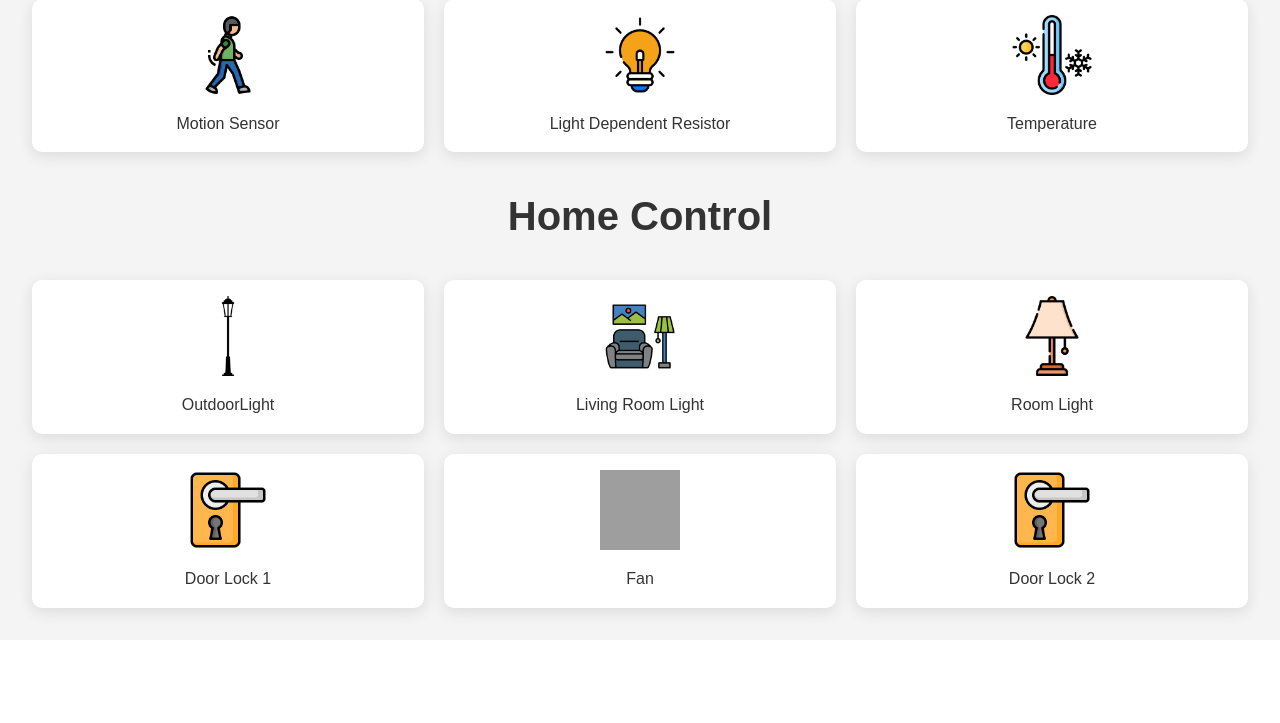
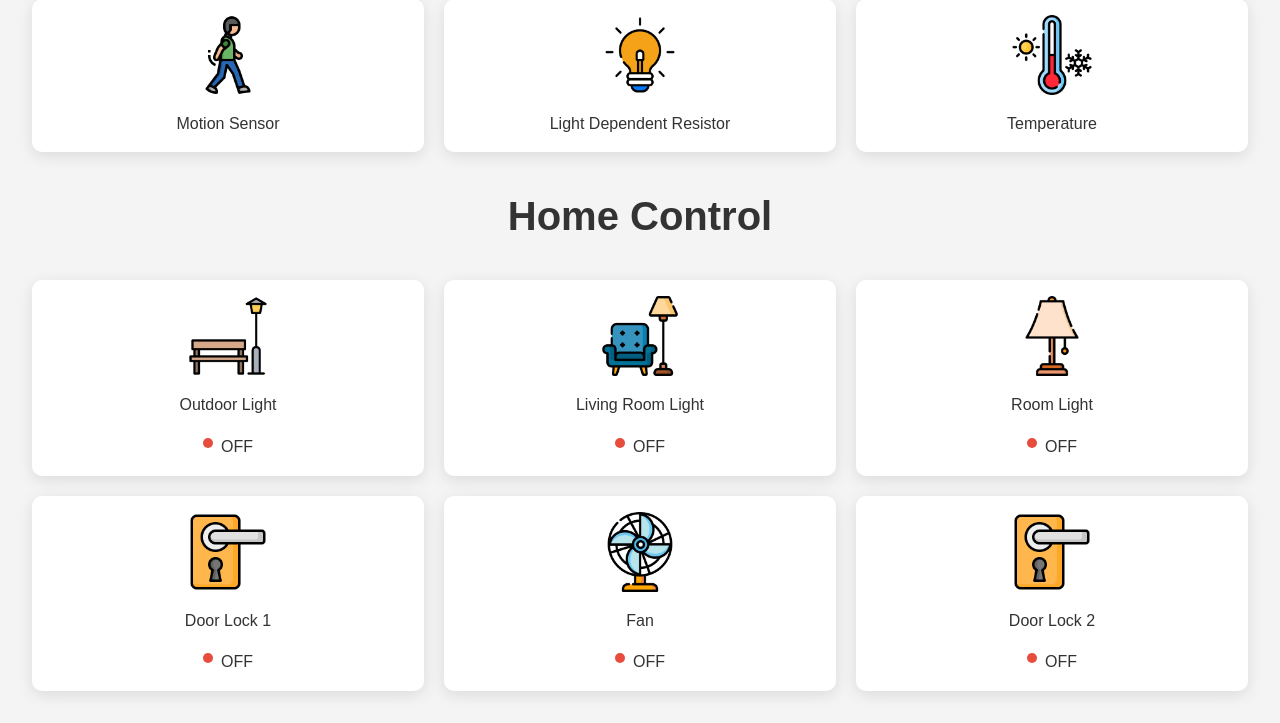
Before and after one commit to anggeching/home-control, a PHP site: page / in a window 1280 px wide. Shown: the part 192-915 px from the top of the page. Before the commit the page ends 815 px from the top, so only its background shows below. Run offline with PHP 8.4, Linux system fonts and the light colour scheme; grey boxes are pictures that could not be loaded.

Commit message:
last commit

```diff
--- a/css/style.css
+++ b/css/style.css
@@ -91,7 +91,7 @@ nav ul li a:hover {
 .icon-container:hover {
   box-shadow: 0 8px 25px rgba(0, 0, 0, 0.2); /* More pronounced shadow */
   transform: scale(1.05); /* Slightly enlarge */
-  background-color: #9eb4ca; /* Light background change */
+  background-color: #d0dbe5; /* Light background change */
 }
 
 /* Icon image styling */
@@ -126,3 +126,36 @@ nav ul li a:hover {
       font-size: 0.9rem;
   }
 }
+
+
+/* Status Wrapper */
+.status-wrapper {
+  display: flex;
+  align-items: center;
+  margin-top: 0.5rem;
+}
+
+/* Status Indicator Styling */
+.status-indicator {
+  width: 10px;
+  height: 10px;
+  border-radius: 50%;
+  background-color: #e74c3c; /* Default red color for OFF */
+  margin-right: 0.5rem;
+}
+
+/* Status ON styling */
+.icon-container[data-status="on"] .status-indicator {
+  background-color: #2ecc71; /* Green color for ON */
+}
+
+/* Status OFF styling */
+.icon-container[data-status="off"] .status-indicator {
+  background-color: #e74c3c; /* Red color for OFF */
+}
+
+/* Status text styling */
+.status-text {
+  font-size: 0.9rem;
+  color: #333;
+}
--- a/index.html
+++ b/index.html
@@ -44,33 +44,68 @@
         <!-- Icon Container 1 -->
         <div class="icon-container">
             <img class="icon icon-example-1" src="outdoorlight.png" alt="Example 1">
-            <p>OutdoorLight</p>
+            <p>Outdoor Light</p>
+            <div class="status-wrapper">
+              <span class="status-indicator"></span>
+              <p class="status-text">OFF</p>
+          </div>
         </div>
+
         <!-- Icon Container 2 -->
         <div class="icon-container">
             <img class="icon icon-example-2" src="livingroom.png" alt="Example 2">
             <p>Living Room Light</p>
+            <div class="status-wrapper">
+              <span class="status-indicator"></span>
+              <p class="status-text">OFF</p>
+          </div>
         </div>
+
+
         <!-- Icon Container 3 -->
         <div class="icon-container">
             <img class="icon icon-example-3" src="roomlight.png" alt="Example 3">
             <p>Room Light</p>
+            <div class="status-wrapper">
+              <span class="status-indicator"></span>
+              <p class="status-text">OFF</p>
+          </div>
         </div>
+
+
         <!-- Icon Container 4 -->
         <div class="icon-container">
             <img class="icon icon-example-4" src="doorlock.png" alt="Example 4">
             <p>Door Lock 1</p>
+            <div class="status-wrapper">
+              <span class="status-indicator"></span>
+              <p class="status-text">OFF</p>
+          </div>
         </div>
+
+
         <!-- Icon Container 5 -->
         <div class="icon-container">
-            <img class="icon icon-example-5" src=".png" alt="Example 5">
+            <img class="icon icon-example-5" src="fan.png" alt="Example 5">
             <p>Fan</p>
+            <div class="status-wrapper">
+              <span class="status-indicator"></span>
+              <p class="status-text">OFF</p>
+          </div>
         </div>
+
+
         <!-- Icon Container 6 -->
         <div class="icon-container">
             <img class="icon icon-example-6" src="doorlock.png" alt="Example 6">
             <p>Door Lock 2</p>
+            <div class="status-wrapper">
+              <span class="status-indicator"></span>
+              <p class="status-text">OFF</p>
+      </div>
         </div>
+
+        <script src="js/script.js"></script>
     </section>
 </body>
 </html>
--- a/js/script.js
+++ b/js/script.js
@@ -1,13 +1,11 @@
-document.addEventListener('DOMContentLoaded', function() {
-    const fanIcon = document.getElementById('fan-icon');
-    const fanStatus = document.getElementById('fan-status');
+document.addEventListener('DOMContentLoaded', () => {
+    const containers = document.querySelectorAll('.icon-container');
 
-    fanIcon.addEventListener('click', function() {
-        fanIcon.classList.toggle('active');
-        if (fanIcon.classList.contains('active')) {
-            fanStatus.textContent = 'Status: On';
-        } else {
-            fanStatus.textContent = 'Status: Off';
-        }
+    containers.forEach(container => {
+      container.addEventListener('click', () => {
+        const isOff = container.getAttribute('data-status') === 'off';
+        container.setAttribute('data-status', isOff ? 'on' : 'off');
+        container.querySelector('.status-text').textContent = isOff ? 'ON' : 'OFF';
+      });
     });
-});
+  });
```
Also changed, not shown: fan.png (added), livingroom.png, outdoorlight.png, 1 other file.
